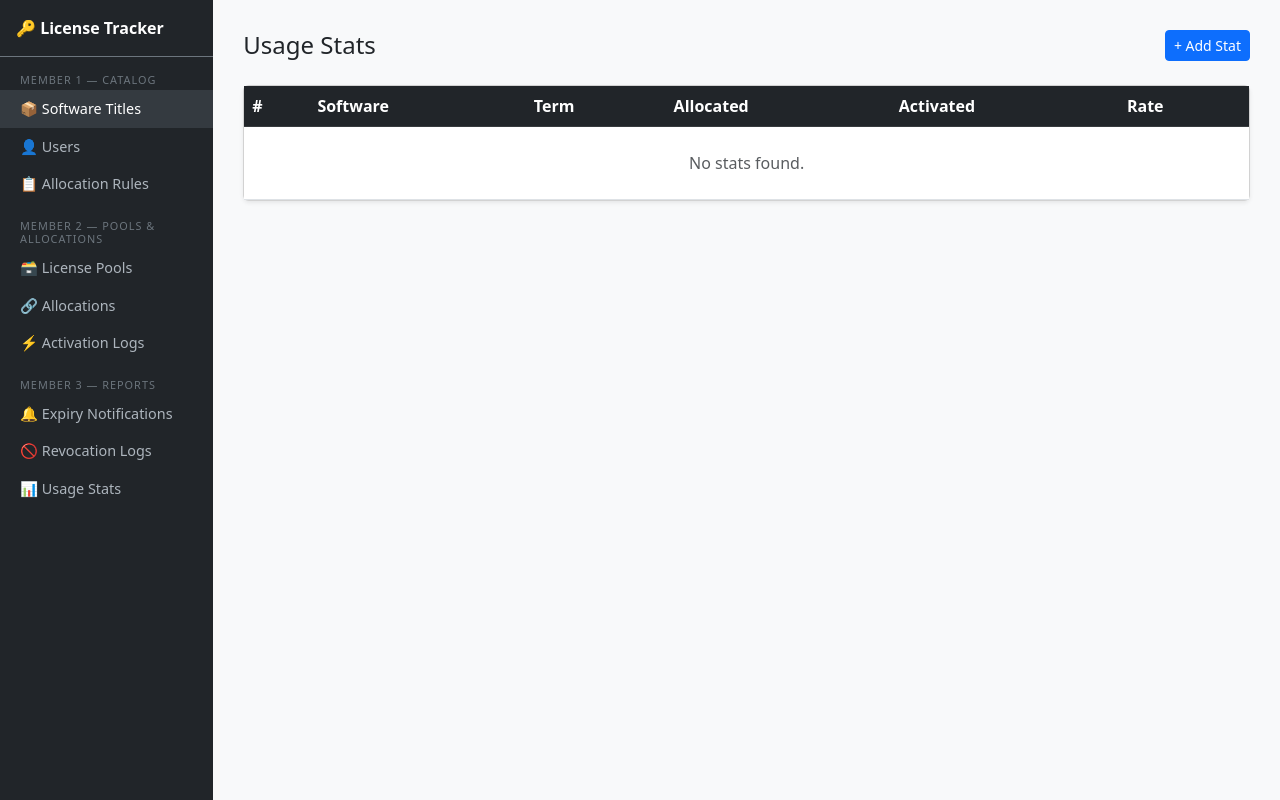
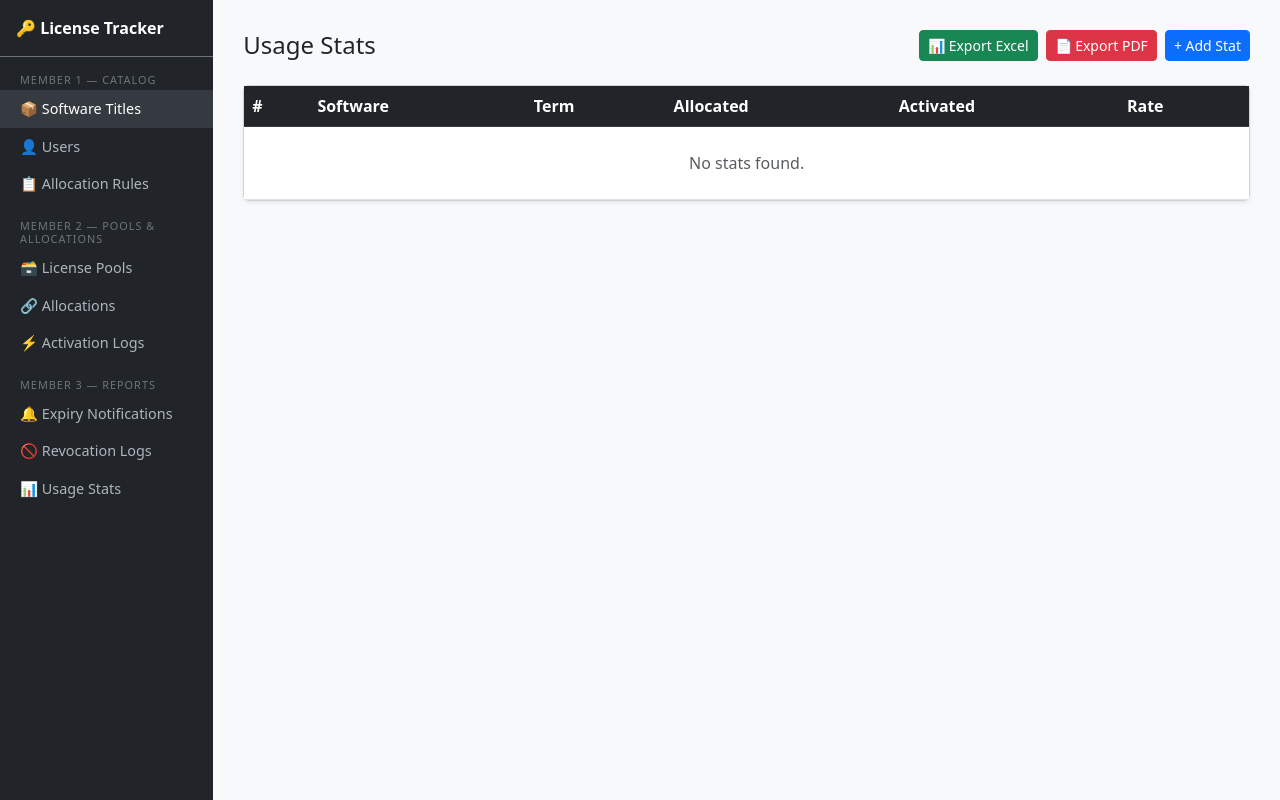
Before and after one commit to dtn23070605/group7-software-license-tracker, a PHP site: page /index.php in a window 1280 px wide. Run offline with PHP 8.4, Linux system fonts and the light colour scheme.

Commit message:
Update index.php
thêm 2 nút Export Excel / Export PDF

```diff
--- a/views/stats/index.php
+++ b/views/stats/index.php
@@ -1,7 +1,11 @@
 <?php require __DIR__ . '/../layout/header.php'; ?>
 <div class="d-flex justify-content-between align-items-center mb-4">
     <h4 class="mb-0">Usage Stats</h4>
-    <a href="index.php?module=stats&action=create" class="btn btn-primary btn-sm">+ Add Stat</a>
+    <div class="d-flex gap-2">
+        <a href="../export/export_excel.php?term=<?= htmlspecialchars($filterTerm ?? '') ?>" class="btn btn-success btn-sm">📊 Export Excel</a>
+        <a href="../export/export_pdf.php?term=<?= htmlspecialchars($filterTerm ?? '') ?>" target="_blank" class="btn btn-danger btn-sm">📄 Export PDF</a>
+        <a href="index.php?module=stats&action=create" class="btn btn-primary btn-sm">+ Add Stat</a>
+    </div>
 </div>
 <?php if (!empty($terms)): ?>
 <form method="GET" action="index.php" class="mb-3 d-flex gap-2">
```
